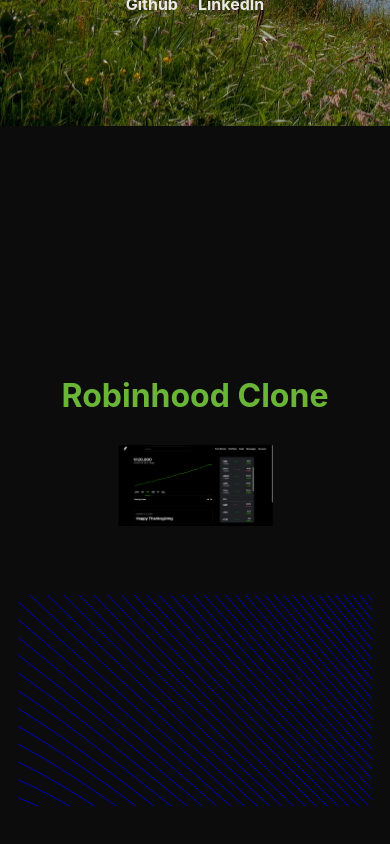
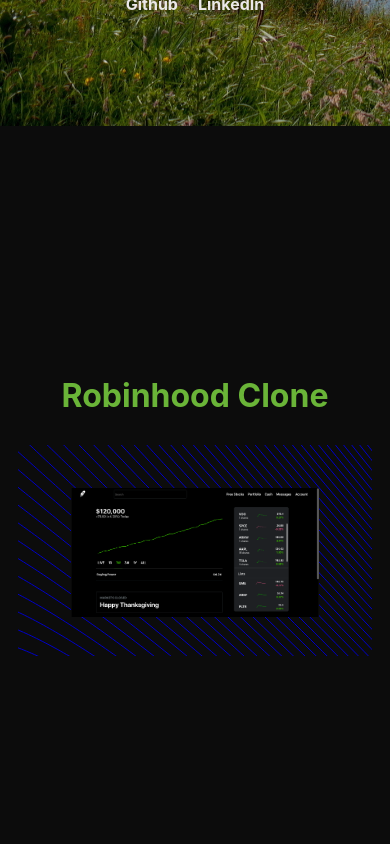
Before and after one commit to Ry-E/Ry-E.github.io, a React (Create React App) app: page / in a window 390 px wide. Shown: the part 718-1562 px from the top of the page. Before the commit the page ends 1524 px from the top, so only its background shows below. Built offline with nearby package versions, Linux system fonts and the light colour scheme.

Commit message:
Portfolio made responsive

```diff
--- a/src/components/Portfolio.js
+++ b/src/components/Portfolio.js
@@ -6,9 +6,13 @@
 function Portfolio() {
 	return (
 		<div className="portfolio">
-			<Sketch />
 			<div className="portfolio__card">
 				<h1>Robinhood Clone</h1>
+				<div className="portfolio__body">
+					<div className="portfolio__sketch">
+						<Sketch />
+					</div>
+					<div className="portfolio__project">
 						<a
 							href="https://ryaneldon.js.org/Robinhood"
 							target="_blank"
@@ -18,10 +22,12 @@
 								className="robinhoodClone"
 								src={robinhood}
 								alt="A visual clone of the Robinhood trading web UI"
-						width="50%"
-						height="50%"
+								width="70%"
+								height="70%"
 							/>
 						</a>
+					</div>
+				</div>
 			</div>
 		</div>
 	);
--- a/src/components/Sketch.js
+++ b/src/components/Sketch.js
@@ -20,15 +20,17 @@
 				p.windowHeight / 4
 				//p.WEBGL
 			);
-			canvas.position(
-				p.windowWidth / 22,
-				p.windowHeight + p.windowHeight / 1.8
-			);
-			canvas.style('z-index', '-1');
+			// canvas.position(
+			// 	p.windowWidth / 22,
+			// 	p.windowHeight + p.windowHeight / 1.8
+			// );
+
+			// canvas.child('.portfolio');
 
 			robinhoodClone = p.select('.robinhoodClone');
 			robinhoodClone.mouseOver(highlight);
 			robinhoodClone.mouseOut(unhighlight);
+			robinhoodClone.style('z-index', '0');
 			//robinhoodClone.p.rotate(p.PI);
 
 			frameRate = setInterval(getFrameRate, 10000);
@@ -38,6 +40,7 @@
 			p.clear();
 			lines();
 			windowResized();
+			canvas.style('z-index', '-1');
 		};
 
 		let getFrameRate = function () {
@@ -75,7 +78,7 @@
 
 		function highlight() {
 			this.style('transform', 'scale(1.03)');
-			this.style('box-shadow', '20px 10px 20px black');
+			this.style('box-shadow', '20px 10px 30px green');
 		}
 		function unhighlight() {
 			this.style('transform', 'scale(1)');
--- a/src/styles/Portfolio.css
+++ b/src/styles/Portfolio.css
@@ -6,13 +6,16 @@
 }
 
 .portfolio {
-	display: flex;
-	flex-direction: column;
-	align-items: center;
-	justify-content: center;
+	/* align-items: center;
+	justify-items: center; */
 	margin-top: 200px;
 	margin-bottom: 200px;
 }
+
+/* .portfolio > * {
+	grid-column-start: 1;
+	grid-row-start: 1;
+} */
 .portfolio__card {
 	display: flex;
 	flex-direction: column;
@@ -22,13 +25,23 @@
 
 .portfolio__card h1 {
 	padding: 10px;
-
 	border-radius: 10px;
 	margin-bottom: 20px;
 	color: var(--secondary);
 }
 
-.portfolio__card a {
+.portfolio__body {
+	display: grid;
+	justify-items: center;
+	align-items: center;
+}
+
+.portfolio__body * {
+	grid-column-start: 1;
+	grid-row-start: 1;
+}
+
+.portfolio__project a {
 	display: flex;
 	flex-direction: column;
 	align-items: center;
```
Lines whose indentation alone changed are shown as unchanged.
